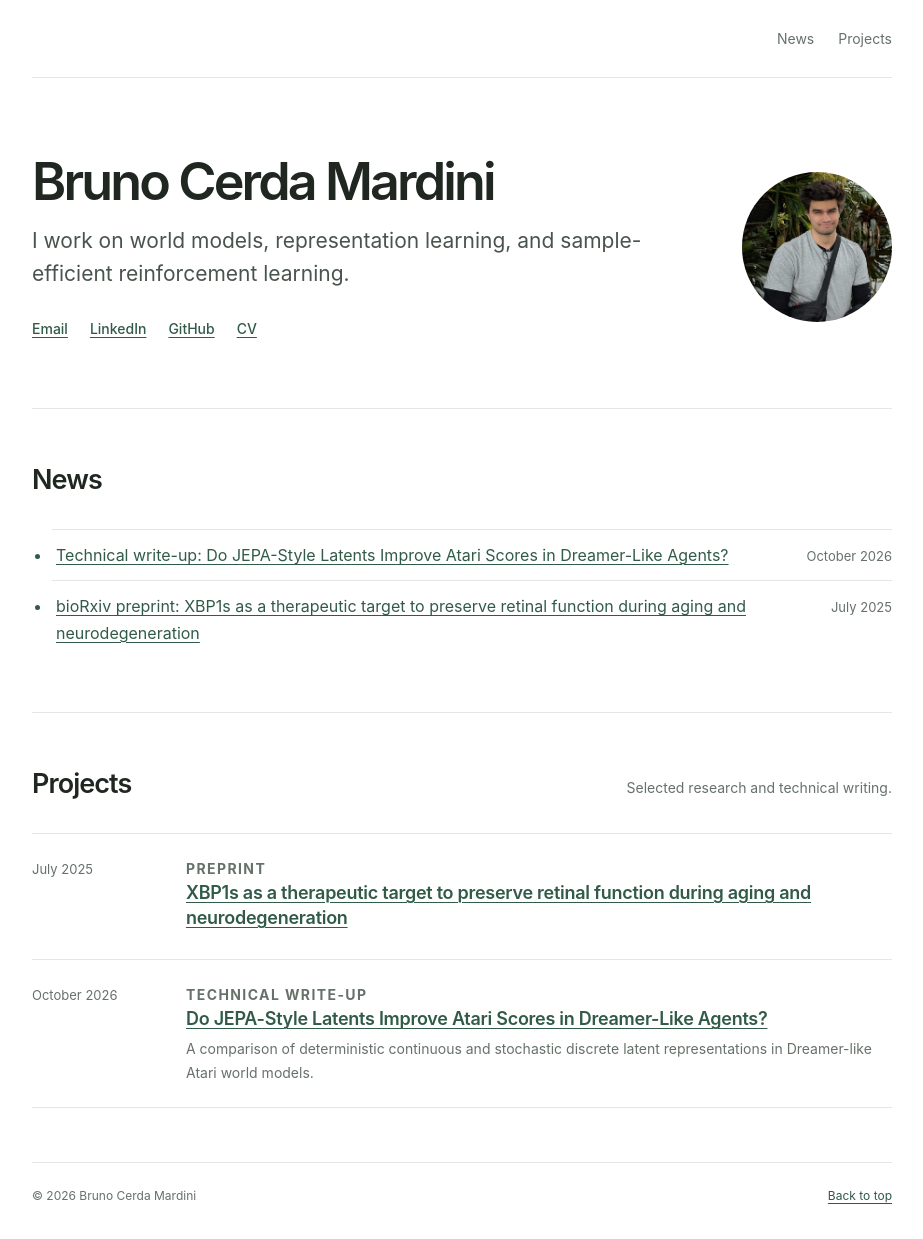
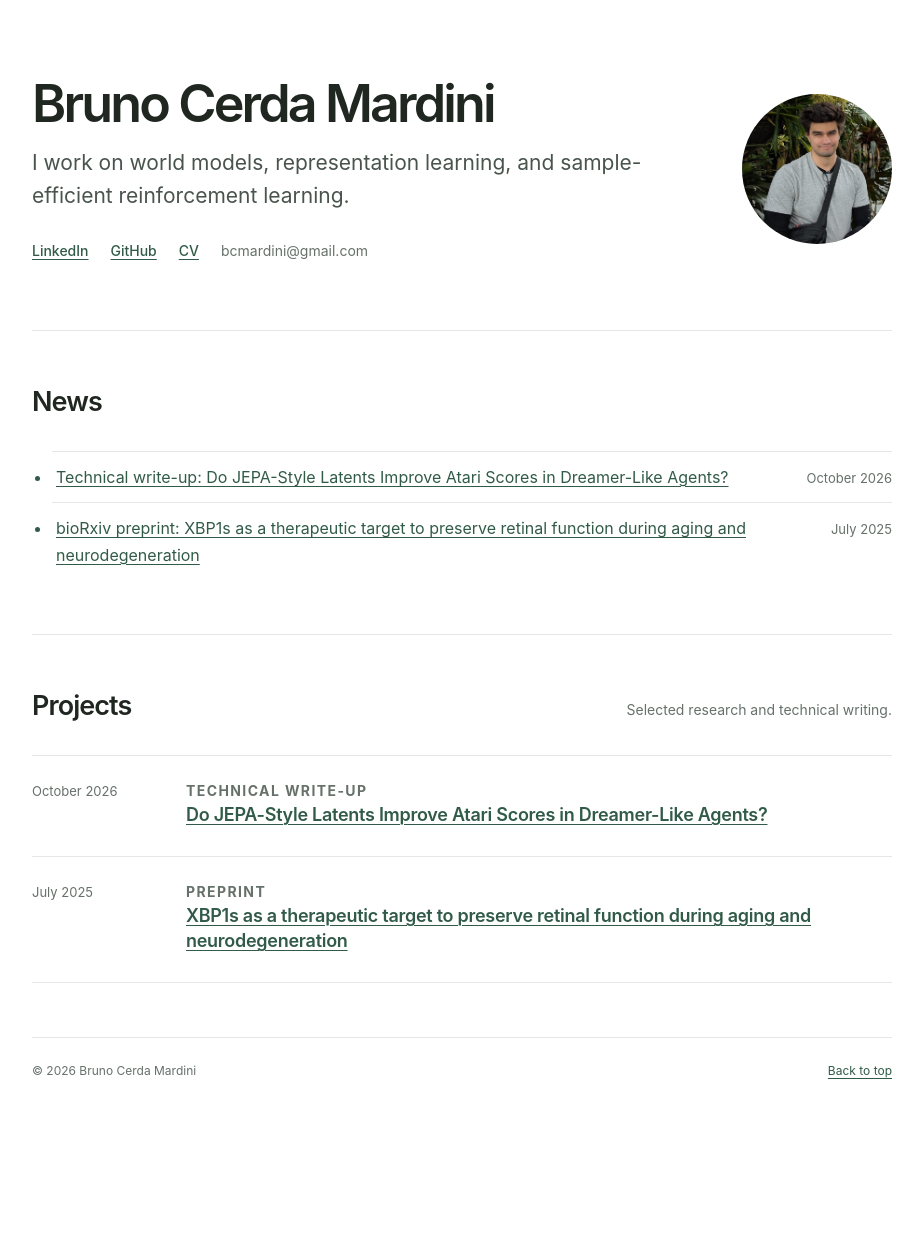
Before and after one commit to bcerdam/website, a Jekyll site: the page built from index.html, in a window 1280 px wide. Shown: the whole page, without its empty margins (178-1101 px from the left). Built offline with Jekyll 4.4.1, drawn with Linux system fonts in a browser that asks for light colours; after the commit the page ends 1115 px from its top, so only the background shows below that.

Commit message:
Refine homepage and project ordering

```diff
--- a/_layouts/project.html
+++ b/_layouts/project.html
@@ -9,12 +9,6 @@
   </head>
   <body>
     <div class="page">
-      <header class="site-header">
-        <nav aria-label="Main navigation">
-          <a href="{{ '/' | relative_url }}#news">News</a>
-          <a href="{{ '/' | relative_url }}#projects">Projects</a>
-        </nav>
-      </header>
       <main>
         <article class="article">
           <a class="back-link" href="{{ '/' | relative_url }}#projects">← Back to projects</a>
--- a/_projects/2026-10-jepa-style-latents-atari.md
+++ b/_projects/2026-10-jepa-style-latents-atari.md
@@ -2,7 +2,6 @@
 title: "Do JEPA-Style Latents Improve Atari Scores in Dreamer-Like Agents?"
 type: "Technical write-up"
 date: "2026-10-01"
-summary: "A comparison of deterministic continuous and stochastic discrete latent representations in Dreamer-like Atari world models."
 permalink: /projects/jepa-style-latents-atari/
 ---
 
--- a/index.html
+++ b/index.html
@@ -50,30 +50,6 @@ title: "Bruno Cerda Mardini"
         margin: 0 auto;
       }
 
-      .site-header {
-        display: flex;
-        align-items: center;
-        justify-content: flex-end;
-        gap: 24px;
-        padding: 27px 0;
-        border-bottom: 1px solid var(--line);
-      }
-
-      nav {
-        display: flex;
-        gap: 24px;
-      }
-
-      nav a {
-        color: var(--muted);
-        font-size: 14px;
-        text-decoration: none;
-      }
-
-      nav a:hover {
-        color: var(--ink);
-      }
-
       .intro {
         display: grid;
         grid-template-columns: minmax(0, 1fr) 150px;
@@ -121,6 +97,11 @@ title: "Bruno Cerda Mardini"
         gap: 10px 22px;
         font-size: 14px;
         font-weight: 550;
+      }
+
+      .profile-email {
+        color: var(--muted);
+        font-weight: 400;
       }
 
       .section {
@@ -248,17 +229,6 @@ title: "Bruno Cerda Mardini"
           width: min(100% - 34px, 860px);
         }
 
-        .site-header {
-          align-items: flex-start;
-          flex-direction: column;
-          gap: 13px;
-          padding: 20px 0;
-        }
-
-        nav {
-          gap: 19px;
-        }
-
         .intro {
           grid-template-columns: minmax(0, 1fr) 88px;
           align-items: start;
@@ -290,23 +260,16 @@ title: "Bruno Cerda Mardini"
   </head>
   <body>
     <div class="page">
-      <header class="site-header">
-        <nav aria-label="Main navigation">
-          <a href="#news">News</a>
-          <a href="#projects">Projects</a>
-        </nav>
-      </header>
-
       <main id="top">
         <section class="intro" aria-labelledby="name">
           <div>
             <h1 id="name">{{ site.data.profile.name | escape }}</h1>
             <p class="summary">{{ site.data.profile.summary | escape }}</p>
             <div class="profile-links" aria-label="Profile links">
-              <a href="mailto:{{ site.data.profile.email | escape }}">Email</a>
               <a href="{{ site.data.profile.linkedin | escape }}">LinkedIn</a>
               <a href="{{ site.data.profile.github | escape }}">GitHub</a>
               <a href="{{ site.data.profile.cv | relative_url }}">CV</a>
+              <span class="profile-email">{{ site.data.profile.email | escape }}</span>
             </div>
           </div>
           <img class="profile-photo" src="{{ site.data.profile.photo | relative_url }}" alt="Portrait of {{ site.data.profile.name | escape }}">
@@ -340,7 +303,7 @@ title: "Bruno Cerda Mardini"
           </div>
 
           <div class="project-list">
-            {% assign projects = site.projects | sort: 'date' %}
+            {% assign projects = site.projects | sort: 'date' | reverse %}
             {% for project in projects %}
             <article class="project">
               <time class="project-date" datetime="{{ project.date | date: '%Y-%m' }}">{{ project.date | date: '%B %Y' }}</time>
```
Also changed, not shown: CONTENT_GUIDE.md (+1 -1 lines), assets/site.css (+0 -27 lines).
